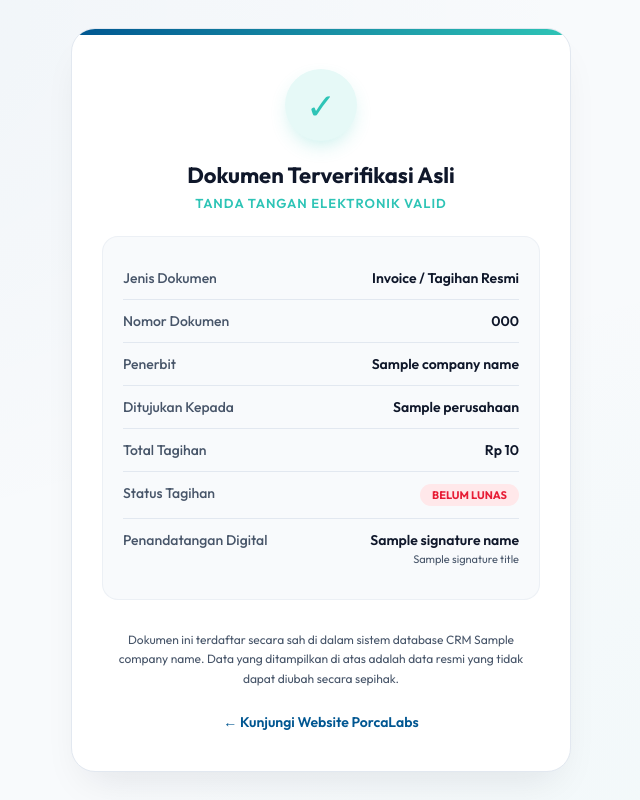
After one commit to devporcalabs/crmporcalabs, a Laravel app: template resources/views/invoice/verify.blade.php in a window 1280 px wide. The commit adds this page. Shown: the whole page, without its empty margins (319-959 px from the left). Run offline with Laravel 10, Linux system fonts and the light colour scheme; the template is opened without the code that fills it: most values are stand-ins (such as "Sample title", 1, 10 or a date in 2020).

Commit message:
feat: implement PDF generation for invoices and quotations with public verification views and admin settings

```diff
--- /dev/null
+++ b/resources/views/invoice/verify.blade.php
@@ -0,0 +1,216 @@
+<!DOCTYPE html>
+<html lang="id">
+<head>
+    <meta charset="UTF-8">
+    <meta name="viewport" content="width=device-width, initial-scale=1.0">
+    <title>Verifikasi Dokumen — Invoice {{ $invoice->nomor ?? 'DRAFT' }}</title>
+    <link href="https://fonts.googleapis.com/css2?family=Outfit:wght@300;400;500;600;700;800&display=swap" rel="stylesheet">
+    <style>
+        :root {
+            --primary: #005691;
+            --success: #2ec4b6;
+            --success-light: #e6f9f7;
+            --dark: #0f172a;
+            --gray-100: #f8fafc;
+            --gray-200: #e2e8f0;
+            --gray-600: #475569;
+            --gray-800: #1e293b;
+        }
+
+        * {
+            box-sizing: border-box;
+            margin: 0;
+            padding: 0;
+        }
+
+        body {
+            font-family: 'Outfit', sans-serif;
+            background-color: #f8fafc;
+            background-image: radial-gradient(at 0% 0%, rgba(0, 86, 145, 0.04) 0px, transparent 50%),
+                              radial-gradient(at 100% 100%, rgba(46, 196, 182, 0.04) 0px, transparent 50%);
+            color: var(--gray-800);
+            min-height: 100vh;
+            display: flex;
+            align-items: center;
+            justify-content: center;
+            padding: 20px;
+        }
+
+        .verify-card {
+            background: #ffffff;
+            border-radius: 24px;
+            box-shadow: 0 20px 40px -15px rgba(15, 23, 42, 0.1);
+            border: 1px solid var(--gray-200);
+            max-width: 500px;
+            width: 100%;
+            padding: 40px 30px;
+            text-align: center;
+            position: relative;
+            overflow: hidden;
+        }
+
+        .verify-card::before {
+            content: '';
+            position: absolute;
+            top: 0;
+            left: 0;
+            right: 0;
+            height: 6px;
+            background: linear-gradient(90deg, var(--primary) 0%, var(--success) 100%);
+        }
+
+        .success-badge {
+            width: 72px;
+            height: 72px;
+            background-color: var(--success-light);
+            color: var(--success);
+            border-radius: 50%;
+            display: inline-flex;
+            align-items: center;
+            justify-content: center;
+            font-size: 36px;
+            margin-bottom: 20px;
+            box-shadow: 0 8px 20px -6px rgba(46, 196, 182, 0.3);
+        }
+
+        .title {
+            font-size: 22px;
+            font-weight: 700;
+            color: var(--dark);
+            margin-bottom: 6px;
+        }
+
+        .subtitle {
+            font-size: 13px;
+            color: var(--success);
+            font-weight: 600;
+            text-transform: uppercase;
+            letter-spacing: 1px;
+            margin-bottom: 25px;
+        }
+
+        .details-box {
+            background: var(--gray-100);
+            border-radius: 16px;
+            padding: 20px;
+            margin-bottom: 30px;
+            text-align: left;
+            border: 1px solid rgba(226, 232, 240, 0.5);
+        }
+
+        .detail-row {
+            display: flex;
+            justify-content: space-between;
+            padding: 12px 0;
+            border-bottom: 1px solid var(--gray-200);
+            font-size: 14px;
+        }
+
+        .detail-row:last-child {
+            border-bottom: none;
+        }
+
+        .detail-label {
+            color: var(--gray-600);
+            font-weight: 500;
+        }
+
+        .detail-value {
+            color: var(--dark);
+            font-weight: 600;
+            text-align: right;
+        }
+
+        .status-pill {
+            display: inline-block;
+            padding: 4px 12px;
+            border-radius: 20px;
+            font-size: 11px;
+            font-weight: 700;
+            text-transform: uppercase;
+        }
+
+        .status-lunas {
+            background: var(--success-light);
+            color: #127267;
+        }
+
+        .status-belum {
+            background: #ffe8ea;
+            color: #e71d36;
+        }
+
+        .info-footer {
+            font-size: 12px;
+            color: var(--gray-600);
+            line-height: 1.6;
+        }
+
+        .brand-link {
+            display: inline-block;
+            margin-top: 25px;
+            color: var(--primary);
+            text-decoration: none;
+            font-weight: 600;
+            font-size: 14px;
+            transition: all 0.2s ease;
+        }
+
+        .brand-link:hover {
+            color: var(--gray-800);
+        }
+    </style>
+</head>
+<body>
+
+    <div class="verify-card">
+        <div class="success-badge">✓</div>
+        <h1 class="title">Dokumen Terverifikasi Asli</h1>
+        <p class="subtitle">Tanda Tangan Elektronik Valid</p>
+
+        <div class="details-box">
+            <div class="detail-row">
+                <span class="detail-label">Jenis Dokumen</span>
+                <span class="detail-value">Invoice / Tagihan Resmi</span>
+            </div>
+            <div class="detail-row">
+                <span class="detail-label">Nomor Dokumen</span>
+                <span class="detail-value">{{ $invoice->nomor ?? 'DRAFT' }}</span>
+            </div>
+            <div class="detail-row">
+                <span class="detail-label">Penerbit</span>
+                <span class="detail-value">{{ $companyName }}</span>
+            </div>
+            <div class="detail-row">
+                <span class="detail-label">Ditujukan Kepada</span>
+                <span class="detail-value">{{ $invoice->client->perusahaan ?? $invoice->client->nama }}</span>
+            </div>
+            <div class="detail-row">
+                <span class="detail-label">Total Tagihan</span>
+                <span class="detail-value">Rp {{ number_format($invoice->grand_total, 0, ',', '.') }}</span>
+            </div>
+            <div class="detail-row">
+                <span class="detail-label">Status Tagihan</span>
+                <span class="detail-value">
+                    @if($invoice->status === 'lunas')
+                        <span class="status-pill status-lunas">Lunas</span>
+                    @else
+                        <span class="status-pill status-belum">Belum Lunas</span>
+                    @endif
+                </span>
+            </div>
+            <div class="detail-row">
+                <span class="detail-label">Penandatangan Digital</span>
+                <span class="detail-value">{{ $signatureName }}<br><span style="font-size: 11px; font-weight: normal; color: var(--gray-600);">{{ $signatureTitle }}</span></span>
+            </div>
+        </div>
+
+        <p class="info-footer">
+            Dokumen ini terdaftar secara sah di dalam sistem database CRM {{ $companyName }}. Data yang ditampilkan di atas adalah data resmi yang tidak dapat diubah secara sepihak.
+        </p>
+
+        <a href="https://porcalabs.com" class="brand-link" target="_blank">&larr; Kunjungi Website PorcaLabs</a>
+    </div>
+
+</body>
+</html>
--- a/routes/web.php
+++ b/routes/web.php
@@ -40,3 +40,11 @@ Route::post('/invoice/{invoice}/pay-token', [\App\Http\Controllers\MidtransContr
 Route::get('/quotation/{quotation}/preview', [PDFController::class, 'previewQuotation'])
     ->name('quotation.public-preview')
     ->middleware('signed');
+
+Route::get('/invoice/{invoice}/verify', [PDFController::class, 'verifyInvoice'])
+    ->name('invoice.verify')
+    ->middleware('signed');
+
+Route::get('/quotation/{quotation}/verify', [PDFController::class, 'verifyQuotation'])
+    ->name('quotation.verify')
+    ->middleware('signed');
```
Also changed, not shown: app/Filament/Pages/Settings.php (+1 -7 lines), app/Http/Controllers/PDFController.php (+36 -0 lines), resources/views/invoice/portal.blade.php (+105 -4 lines), resources/views/pdf/invoice.blade.php (+7 -5 lines), resources/views/pdf/quotation.blade.php (+8 -1 lines), resources/views/quotation/verify.blade.php (added, +216 -0 lines), public/images/Logo n Text Horizontal Blue.png, public/images/Logo n Text Horizontal White.png.
